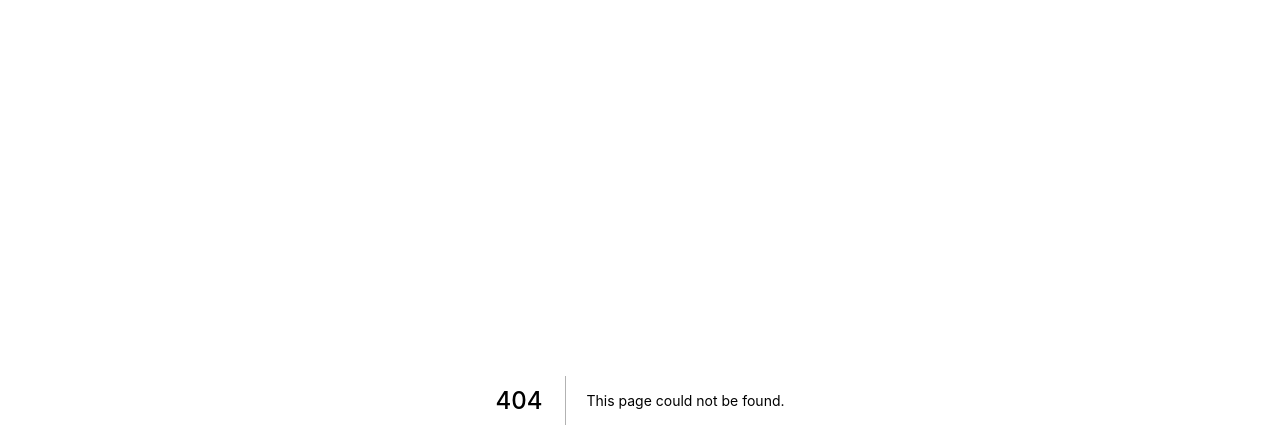
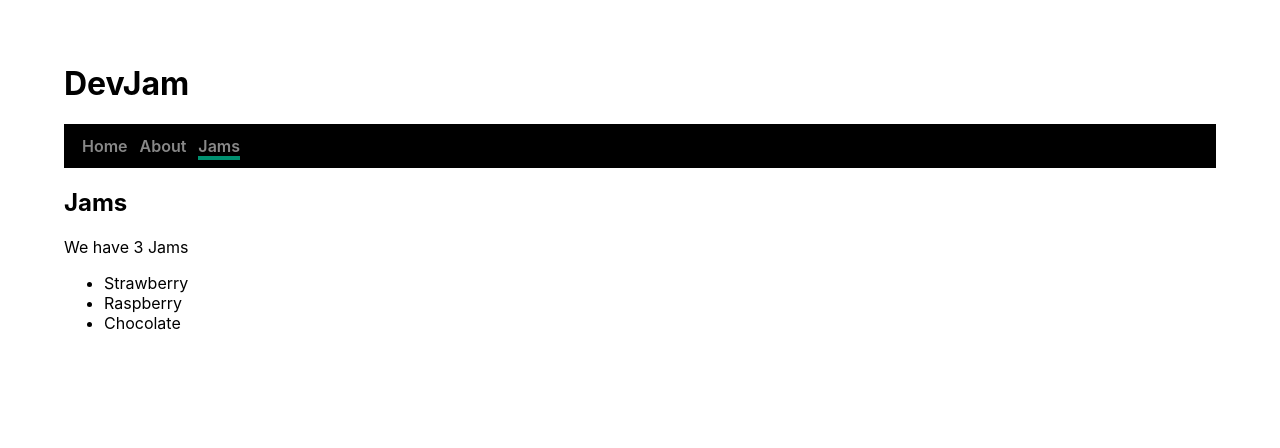
Before and after one commit to markcampbell/nextjs, a Next.js app: page /jams in a window 1280 px wide. Before the commit this address had no page. Shown: the top 448 px of the page. Built offline with nearby package versions, Linux system fonts and the light colour scheme.

Commit message:
added nav and jam stack

```diff
--- /dev/null
+++ b/components/ActiveLink.tsx
@@ -0,0 +1,31 @@
+import { useRouter } from 'next/router';
+import Link from 'next/link';
+import PropTypes from 'prop-types';
+
+import React, { Children } from 'react';
+
+const ActiveLink = ({ children, activeClassName, ...props }) => {
+  const { asPath } = useRouter();
+  const child = Children.only(children);
+  const childClassName = child.props.className || '';
+
+  const className =
+    asPath === props.href || asPath === props.as
+      ? `${childClassName} ${activeClassName}`.trim()
+      : childClassName;
+
+  console.log(className);
+  return (
+    <Link href={''} {...props}>
+      {React.cloneElement(child, {
+        className: className || null,
+      })}
+    </Link>
+  );
+};
+
+ActiveLink.propTypes = {
+  activeClassName: PropTypes.string.isRequired,
+};
+
+export default ActiveLink;
--- /dev/null
+++ b/components/Navbar.tsx
@@ -0,0 +1,25 @@
+import ActiveLink from './ActiveLink';
+
+export const Navbar = () => {
+  return (
+    <nav>
+      <ul className="navbar">
+        <li>
+          <ActiveLink activeClassName="active" href="/">
+            <a className="nav-link">Home</a>
+          </ActiveLink>
+        </li>
+        <li>
+          <ActiveLink activeClassName="active" href="/about">
+            <a className="nav-link">About</a>
+          </ActiveLink>
+        </li>
+        <li>
+          <ActiveLink activeClassName="active" href="/jams">
+            <a className="nav-link">Jams</a>
+          </ActiveLink>
+        </li>
+      </ul>
+    </nav>
+  );
+};
--- /dev/null
+++ b/helpers/fetchJams.ts
@@ -0,0 +1,5 @@
+export async function fetchJams() {
+  const response = await fetch('/jams.json');
+  const data = await response.json();
+  return data;
+}
--- /dev/null
+++ b/helpers/fetchPets.ts
@@ -0,0 +1,5 @@
+export async function fetchPets() {
+  const response = await fetch('/pets.json');
+  const data = await response.json();
+  return data;
+}
--- /dev/null
+++ b/pages/jams.tsx
@@ -0,0 +1,29 @@
+import React, { useState } from 'react';
+import Link from 'next/link';
+import { Navbar } from '../components/Navbar';
+import { fetchJams } from '../helpers/fetchJams';
+
+const jamsData = fetchJams();
+
+export default function Jams() {
+  const [jams, setJams] = useState([]);
+
+  jamsData.then(result => {
+    setJams(result);
+  });
+
+  return (
+    <main>
+      <h1>DevJam</h1>
+      <Navbar />
+      <h2>Jams</h2>
+      {jams.length > 0 ? `We have ${jams.length} Jams` : 'No Jams'}
+
+      <ul>
+        {jams.map(jam => (
+          <li key={jam.id}>{jam.name}</li>
+        ))}
+      </ul>
+    </main>
+  );
+}
--- /dev/null
+++ b/public/jams.json
@@ -0,0 +1,14 @@
+[
+  {
+    "id": 1,
+    "name": "Strawberry"
+  },
+  {
+    "id": 2,
+    "name": "Raspberry"
+  },
+  {
+    "id": 3,
+    "name": "Chocolate"
+  }
+]
--- /dev/null
+++ b/public/pets.json
@@ -0,0 +1,5 @@
+[
+  { "id": 1, "name": "Nova" },
+  { "id": 2, "name": "Arya" },
+  { "id": 3, "name": "Pippin" }
+]
--- a/styles/globals.css
+++ b/styles/globals.css
@@ -1,7 +1,7 @@
 html,
 body {
+  margin: 2em;
   padding: 0;
-  margin: 0;
   font-family: -apple-system, BlinkMacSystemFont, Segoe UI, Roboto, Oxygen,
     Ubuntu, Cantarell, Fira Sans, Droid Sans, Helvetica Neue, sans-serif;
 }
@@ -14,3 +14,21 @@ a {
 * {
   box-sizing: border-box;
 }
+
+.navbar {
+  list-style: none;
+  background: #000;
+  padding: 12px;
+  flex: auto;
+}
+.navbar li {
+  display: inline;
+}
+.nav-link {
+  font-weight: 600;
+  color: #888;
+  margin: 20px 6px;
+}
+.nav-link.active {
+  border-bottom: 4px solid rgb(0, 145, 113);
+}
```
Also changed, not shown: helpers/helloWorld.ts (added, +7 -0 lines), pages/about.tsx (added, +12 -0 lines), pages/index.tsx (+25 -3 lines), 1 other file (tests, documents, lock files or other folders).
